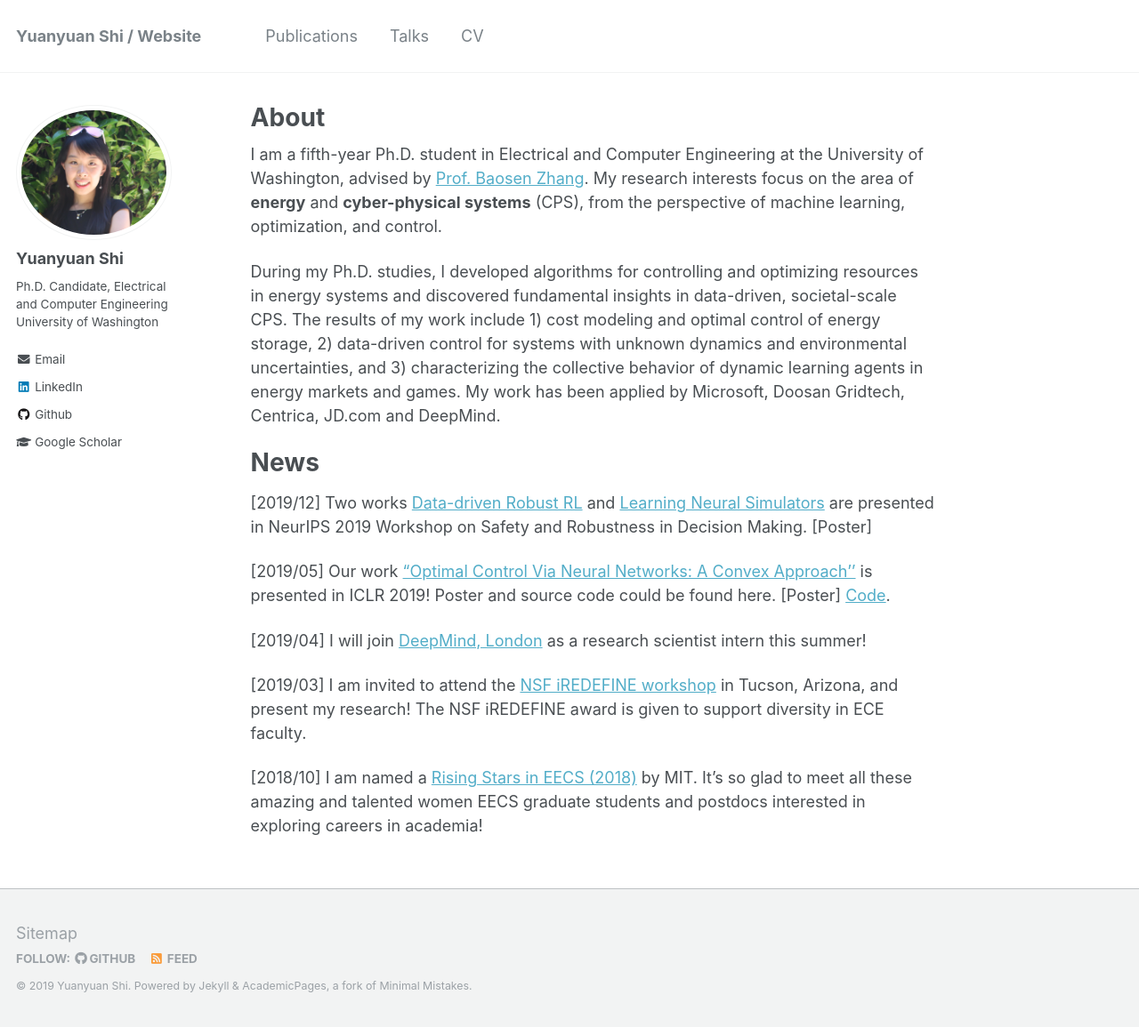
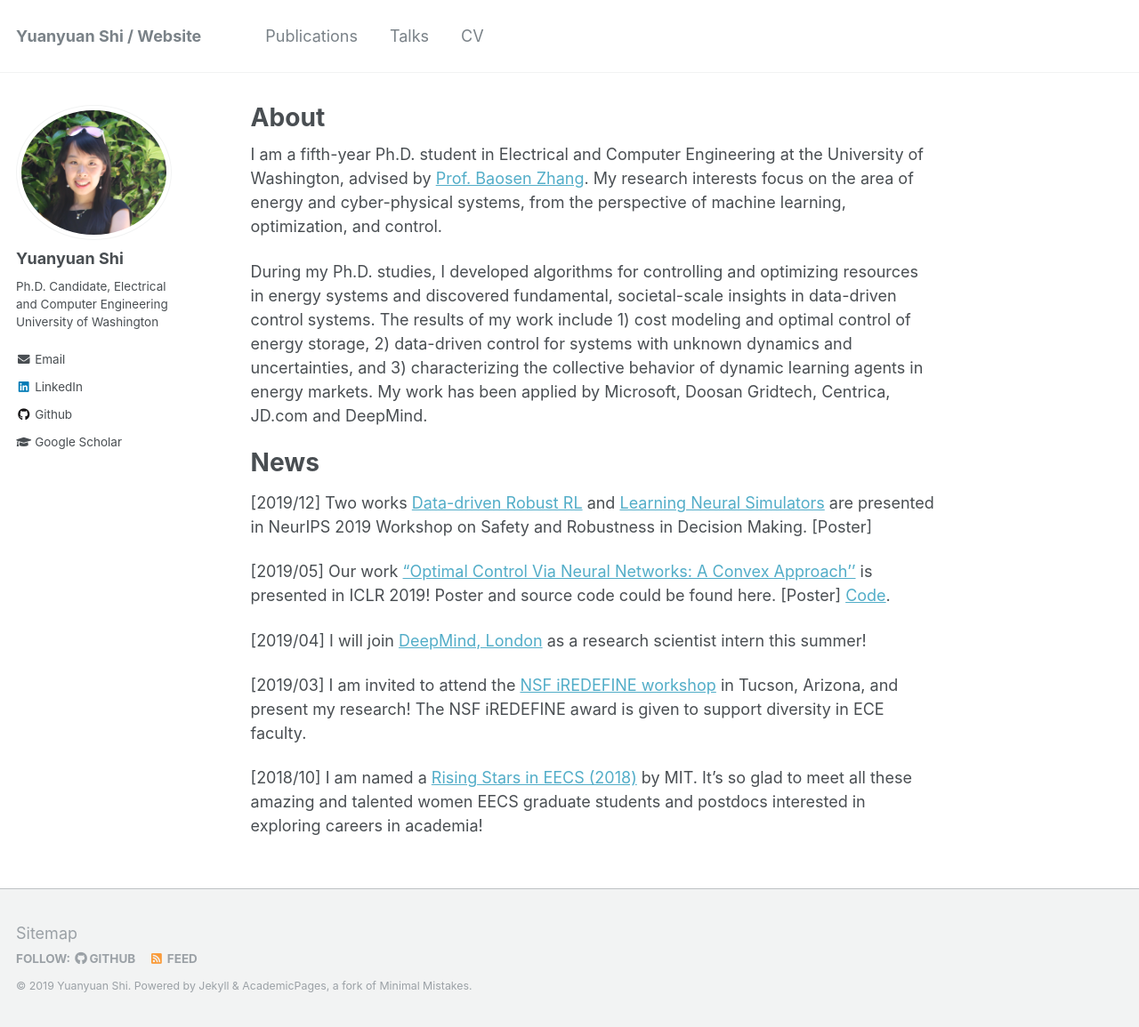
Before and after one commit to Yuanyuan-Shi/website, a Jekyll site: the page built from _pages/about.md, in a window 1280 px wide and 1155 px high. Shown: the whole window at 89% size. Built offline with Jekyll 4.4.1, drawn with Linux system fonts in a browser that asks for light colours.

Commit message:
change about me

```diff
--- a/_pages/about.md
+++ b/_pages/about.md
@@ -8,9 +8,9 @@
   - /about.html
 ---
 
-I am a fifth-year Ph.D. student in Electrical and Computer Engineering at the University of Washington, advised by [Prof. Baosen Zhang](https://zhangbaosen.github.io/). My research interests focus on the area of **energy** and **cyber-physical systems** (CPS), from the perspective of machine learning, optimization, and control.
+I am a fifth-year Ph.D. student in Electrical and Computer Engineering at the University of Washington, advised by [Prof. Baosen Zhang](https://zhangbaosen.github.io/). My research interests focus on the area of energy and cyber-physical systems, from the perspective of machine learning, optimization, and control.
 
-During my Ph.D. studies, I developed algorithms for controlling and optimizing resources in energy systems and discovered fundamental insights in data-driven, societal-scale CPS. The results of my work include 1) cost modeling and optimal control of energy storage, 2) data-driven control for systems with unknown dynamics and environmental uncertainties, and 3) characterizing the collective behavior of dynamic learning agents in energy markets and games. My work has been applied by Microsoft, Doosan Gridtech, Centrica, JD.com and DeepMind.
+During my Ph.D. studies, I developed algorithms for controlling and optimizing resources in energy systems and discovered fundamental, societal-scale insights in data-driven control systems. The results of my work include 1) cost modeling and optimal control of energy storage, 2) data-driven control for systems with unknown dynamics and uncertainties, and 3) characterizing the collective behavior of dynamic learning agents in energy markets. My work has been applied by Microsoft, Doosan Gridtech, Centrica, JD.com and DeepMind.
 
 News
 ======
```
